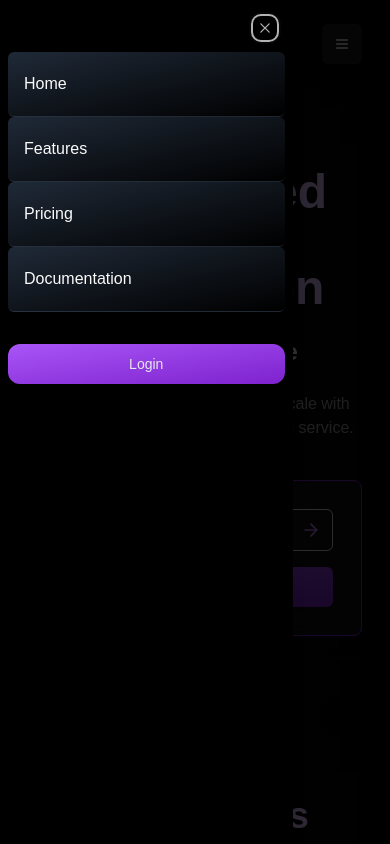
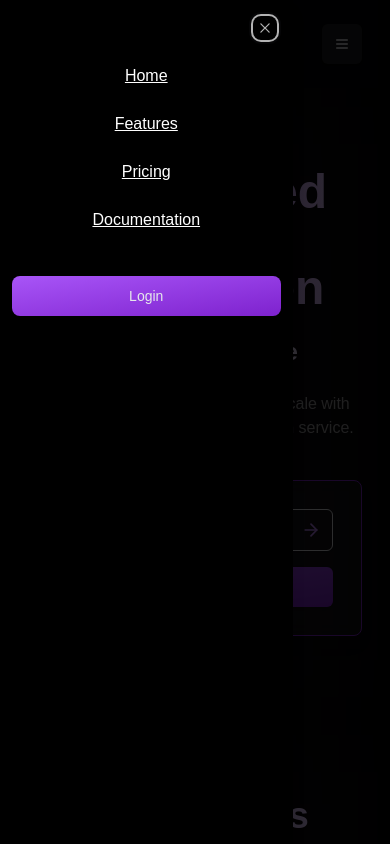
Before and after one commit to Saman-dev12/Address-AI, a Next.js app: page / in a window 390 px wide. Both pictures are taken after a click on the button 342 px from the left and 44 px from the top of the page. Shown: the top 844 px of the page. Built offline with nearby package versions, Linux system fonts and the light colour scheme.

Commit message:
minor update

```diff
--- a/components/ui/header.tsx
+++ b/components/ui/header.tsx
@@ -13,31 +13,34 @@ const Header = () => {
     <Sheet open={isOpen} onOpenChange={setIsOpen}>
       <SheetTrigger>
         <Button
-          size={"sm"}
-          variant={"outline"}
+          size="sm"
+          variant="outline"
           className="w-full lg:w-auto justify-between bg-white/10 text-white font-normal hover:bg-white/20 hover:text-white border-none focus-visible:ring-offset-0 focus-visible:ring-transparent outline-none focus:bg-white/30 transition"
         >
           <Menu className="size-4" />
         </Button>
       </SheetTrigger>
-      <SheetContent side={"left"} className="px-2 bg-black text-white">
+      <SheetContent side="left" className="px-3 bg-black text-white">
         <nav className="pt-7 flex flex-col">
           {["Home", "Features", "Pricing", "Documentation"].map(
             (route, index) => (
-              <Button
+              <Link
+                href="#"
                 key={index}
-                className="justify-start py-8 text-base bg-black border-b border-gray-700/40"
+                className="py-3 px-2 text-center underline"
               >
                 {route}
-              </Button>
+              </Link>
             )
           )}
         </nav>
         <Button
           variant="outline"
-          className="bg-gradient-to-br mt-8 w-full from-purple-500 to-purple-700 text-gray-200 hover:opacity-80 hover:text-gray-200 transition-colors duration-300 border-none rounded-xl py-5"
+          className="bg-gradient-to-br mt-8 w-full from-purple-500 to-purple-700 text-gray-200 hover:opacity-80 hover:text-gray-200 transition-colors duration-300 border-none rounded-lg py-5"
         >
-          <Link href="/sign-in">Login</Link>
+          <Link href="/sign-in" className="w-full">
+            Login
+          </Link>
         </Button>
       </SheetContent>
     </Sheet>
```
